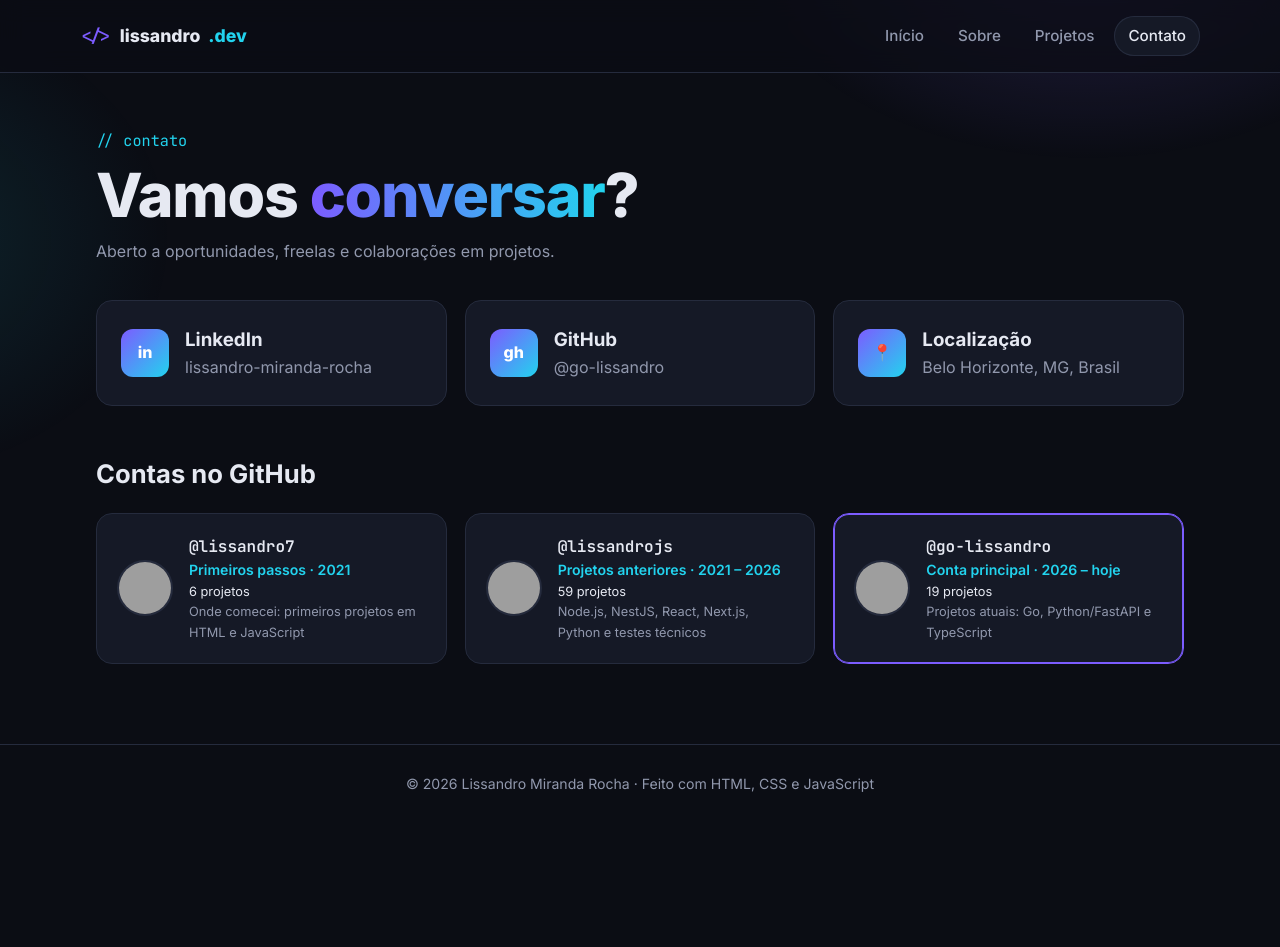
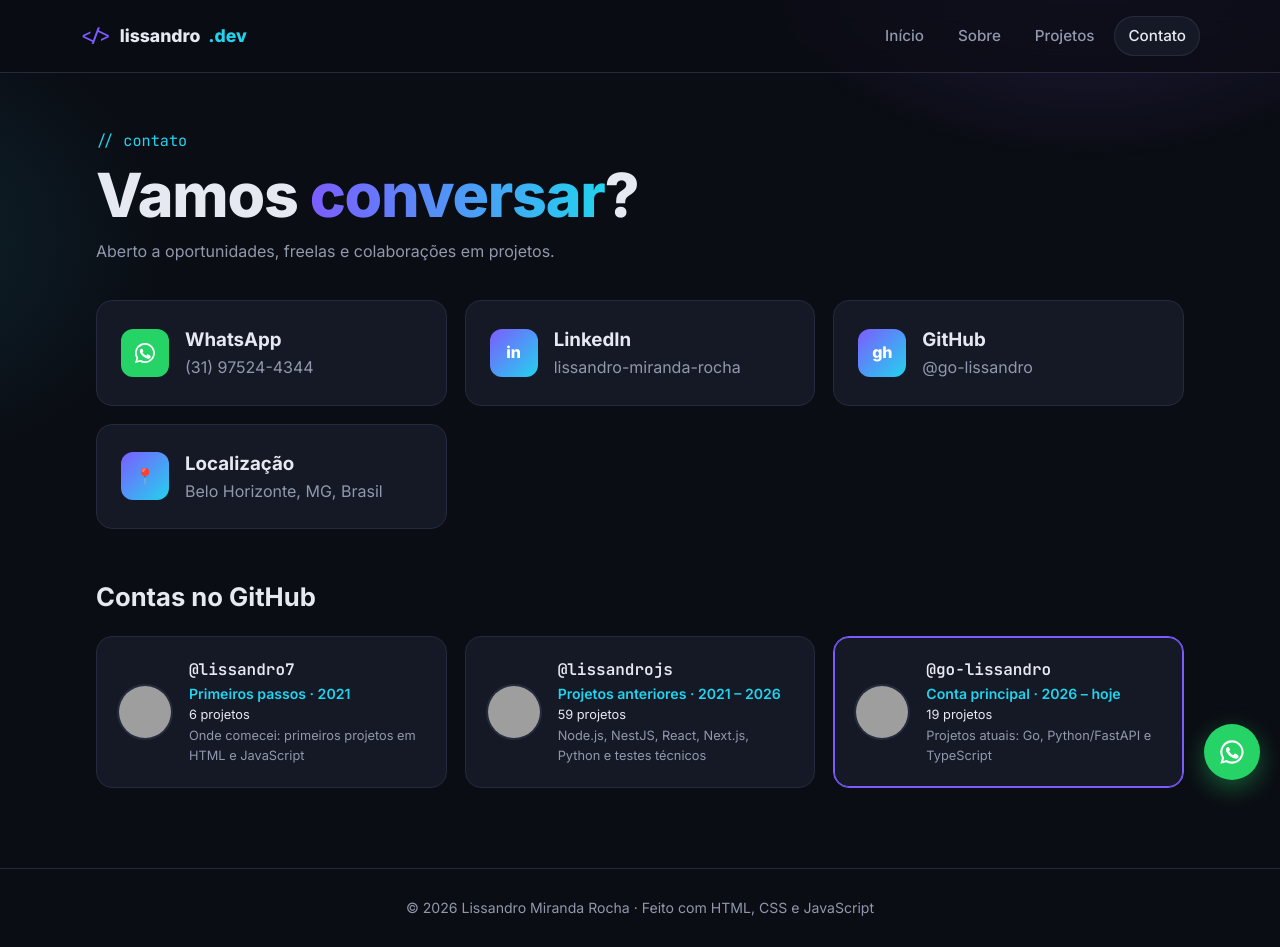
Before and after one commit to go-lissandro/go-lissandro.github.io, a plain HTML site: page index.html in a window 1280 px wide. Both pictures are taken after a click on the link "Contato". Before the commit the page ends 824 px from the top, so only its background shows below. Drawn offline with Linux system fonts and the light colour scheme; no server answers; grey boxes are pictures that could not be loaded.

Commit message:
Adiciona link direto para o WhatsApp
- Card de WhatsApp no Contato, botão na página Sobre e no início
- Botão flutuante em todas as páginas
- Mensagem inicial preenchida: "Olá, Lissandro! Vi seu portfólio e gostaria de conversar."

Co-Authored-By: Claude Opus 5.5 <noreply@anthropic.com>
Claude-Session: https://claude.ai/code/session_017S2yjBCZr9oDR1ALHD8pFw

```diff
--- a/index.html
+++ b/index.html
@@ -35,7 +35,7 @@
           <p class="lead">Desenvolvedor em Belo Horizonte construindo APIs em Go, backends e estudos em Python e interfaces em TypeScript. Gosto de estudar segurança, blockchain e transformar ideias em projetos reais.</p>
           <div class="cta">
             <a href="#projetos" class="btn btn-primary">Ver projetos</a>
-            <a href="#contato" class="btn btn-ghost">Fale comigo</a>
+            <a href="https://wa.me/5531975244344?text=Ol%C3%A1%2C%20Lissandro!%20Vi%20seu%20portf%C3%B3lio%20e%20gostaria%20de%20conversar." class="btn btn-ghost" target="_blank" rel="noopener">Fale comigo no WhatsApp</a>
           </div>
           <ul class="stats" id="stats"></ul>
         </div>
@@ -70,6 +70,7 @@
           <p class="muted">📍 Belo Horizonte, MG</p>
           <p class="muted mono">@go-lissandro</p>
           <div class="socials">
+            <a href="https://wa.me/5531975244344?text=Ol%C3%A1%2C%20Lissandro!%20Vi%20seu%20portf%C3%B3lio%20e%20gostaria%20de%20conversar." target="_blank" rel="noopener">WhatsApp</a>
             <a href="https://github.com/go-lissandro" target="_blank" rel="noopener">GitHub</a>
             <a href="https://br.linkedin.com/in/lissandro-miranda-rocha" target="_blank" rel="noopener">LinkedIn</a>
           </div>
@@ -125,6 +126,9 @@
         <p class="muted">Aberto a oportunidades, freelas e colaborações em projetos.</p>
       </div>
       <div class="contact-grid">
+        <a class="card contact-card" href="https://wa.me/5531975244344?text=Ol%C3%A1%2C%20Lissandro!%20Vi%20seu%20portf%C3%B3lio%20e%20gostaria%20de%20conversar." target="_blank" rel="noopener">
+          <span class="icon icon-wa" aria-hidden="true"><svg viewBox="0 0 24 24" width="24" height="24" fill="currentColor"><path d="M12 2a10 10 0 0 0-8.6 15.1L2 22l5-1.3A10 10 0 1 0 12 2Zm0 18.2a8.2 8.2 0 0 1-4.2-1.1l-.3-.2-3 .8.8-2.9-.2-.3A8.2 8.2 0 1 1 12 20.2Zm4.5-6.1c-.2-.1-1.5-.7-1.7-.8-.2-.1-.4-.1-.6.1l-.8 1c-.1.2-.3.2-.5.1a6.7 6.7 0 0 1-3.3-2.9c-.2-.4.2-.4.7-1.3.1-.2 0-.3 0-.4l-.8-1.8c-.2-.5-.4-.4-.6-.4h-.5a1 1 0 0 0-.7.3 3 3 0 0 0-.9 2.2 5.2 5.2 0 0 0 1.1 2.8 11.9 11.9 0 0 0 4.6 4c1.7.7 2.4.8 3.2.7.5-.1 1.5-.6 1.8-1.2.2-.6.2-1.1.1-1.2l-.4-.3Z"/></svg></span><div><h3>WhatsApp</h3><p class="muted">(31) 97524-4344</p></div>
+        </a>
         <a class="card contact-card" href="https://br.linkedin.com/in/lissandro-miranda-rocha" target="_blank" rel="noopener">
           <span class="icon">in</span><div><h3>LinkedIn</h3><p class="muted">lissandro-miranda-rocha</p></div>
         </a>
@@ -141,6 +145,10 @@
     </section>
   </main>
 
+  <a class="wa-float" href="https://wa.me/5531975244344?text=Ol%C3%A1%2C%20Lissandro!%20Vi%20seu%20portf%C3%B3lio%20e%20gostaria%20de%20conversar." target="_blank" rel="noopener" aria-label="Conversar no WhatsApp">
+    <svg viewBox="0 0 24 24" width="28" height="28" fill="currentColor" aria-hidden="true"><path d="M12 2a10 10 0 0 0-8.6 15.1L2 22l5-1.3A10 10 0 1 0 12 2Zm0 18.2a8.2 8.2 0 0 1-4.2-1.1l-.3-.2-3 .8.8-2.9-.2-.3A8.2 8.2 0 1 1 12 20.2Zm4.5-6.1c-.2-.1-1.5-.7-1.7-.8-.2-.1-.4-.1-.6.1l-.8 1c-.1.2-.3.2-.5.1a6.7 6.7 0 0 1-3.3-2.9c-.2-.4.2-.4.7-1.3.1-.2 0-.3 0-.4l-.8-1.8c-.2-.5-.4-.4-.6-.4h-.5a1 1 0 0 0-.7.3 3 3 0 0 0-.9 2.2 5.2 5.2 0 0 0 1.1 2.8 11.9 11.9 0 0 0 4.6 4c1.7.7 2.4.8 3.2.7.5-.1 1.5-.6 1.8-1.2.2-.6.2-1.1.1-1.2l-.4-.3Z"/></svg>
+  </a>
+
   <footer class="footer">
     <p>© <span id="year"></span> Lissandro Miranda Rocha · Feito com HTML, CSS e JavaScript</p>
   </footer>
--- a/style.css
+++ b/style.css
@@ -211,3 +211,12 @@ a.contact-card:hover { transform: translateY(-4px); border-color: var(--accent);
 .account-card.main { border-color: var(--accent); box-shadow: 0 0 0 1px var(--accent) inset; }
 .account-tag.main { color: #c4b5fd; background: rgba(124, 92, 255, .12); border-color: rgba(124, 92, 255, .35); }
 .chip .muted { font-size: .8em; margin-left: 4px; }
+
+/* WHATSAPP */
+.icon-wa { background: #25d366; }
+.wa-float {
+  position: fixed; right: 20px; bottom: 20px; z-index: 20; width: 56px; height: 56px; border-radius: 50%;
+  display: grid; place-items: center; background: #25d366; color: #fff;
+  box-shadow: 0 8px 24px rgba(37, 211, 102, .4); transition: transform .2s;
+}
+.wa-float:hover { transform: scale(1.08); }
```
